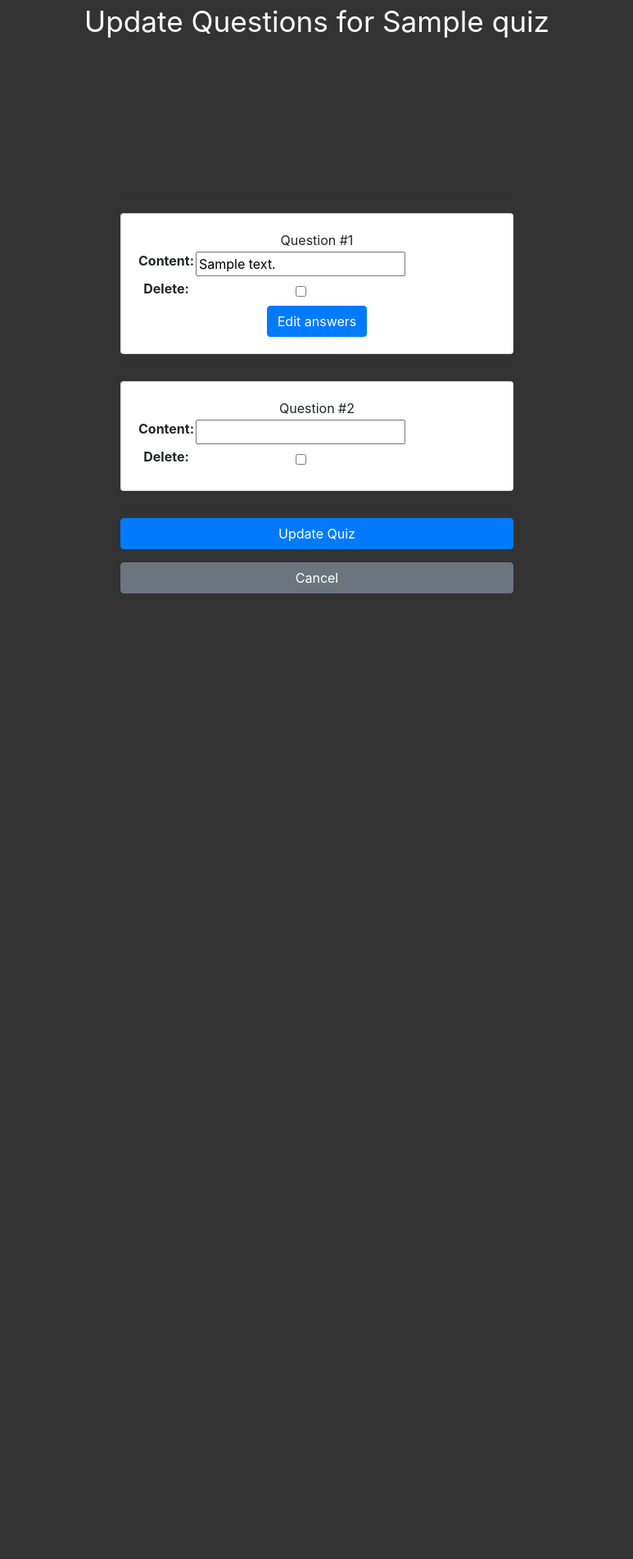
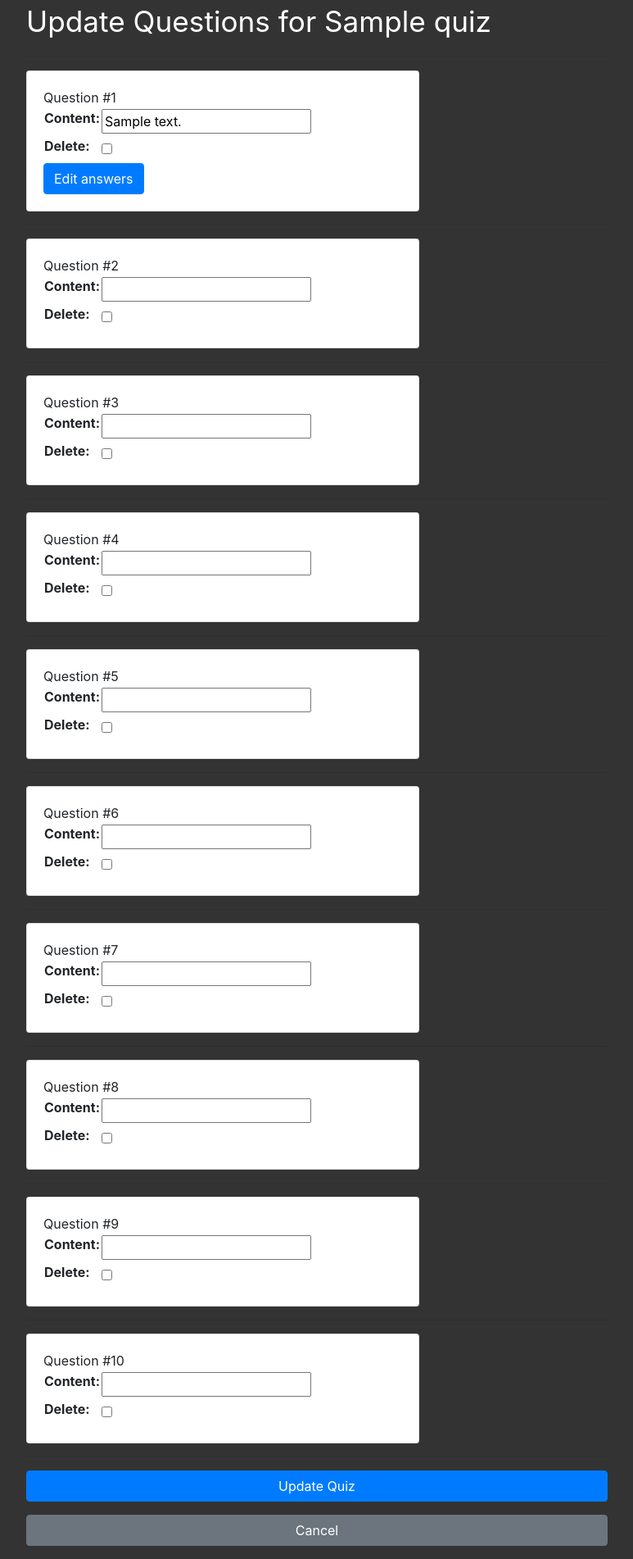
Before and after one commit to Camillus83/QuizApp, a Django app: page /quiz/edit/questions/00000000-0000-0000-0000-000000000001/ in a window 1280 px wide. Shown: the part 56-1958 px from the top of the page at 82% size, without its empty margins (253-1026 px from the left). Before the commit the page ends 780 px from the top, so only its background shows below. Run offline with Django 4.2, Linux system fonts and the light colour scheme; a user stored in the database is signed in; tables that the repository leaves empty hold one stand-in row (values such as "Sample post"); parts of the project's set-up code (start-up, migrations or seed data) failed here and were passed over; some libraries are stand-ins or nearby versions.

Commit message:
work with html templates

```diff
--- a/quiz/forms.py
+++ b/quiz/forms.py
@@ -5,7 +5,7 @@
 
 
 QuizQuestionsFormset = inlineformset_factory(
-    Quiz, Question, fields=("content",), extra=1, can_delete=True
+    Quiz, Question, fields=("content",), extra=9, can_delete=True
 )
 
 QuestionAnswerFormset = inlineformset_factory(
--- a/static/css/base.css
+++ b/static/css/base.css
@@ -83,15 +83,15 @@
     text-align: center;
 }
 
-.quiz_edit {
-    left: 50%;
-    position: absolute;
-    top: 45%;
-    text-align: center;
-    transform: translate(-50%, -15%)
+
+
+.quiz_edit_header {
+    color: #fff;
+    font-size: 2.2rem;
+    line-height: 1.5;
 }
 
-.quiz_edit_header,
+
 .question_answer_edit_header {
     color: #fff;
     font-size: 2.2rem;
--- a/templates/quiz/quiz_questions_edit.html
+++ b/templates/quiz/quiz_questions_edit.html
@@ -3,9 +3,16 @@
 {% block title %}{{quiz.title}} Edit | QuizApp {% endblock title %}
 
 {% block content %}
+<div class="container-fluid">
+    <div class="row">
+        <div class="col-md-8 offset-md-2">
             <div class="quiz_edit_header">
                 <h> Update Questions for {{quiz.title}}</h>
             </div>
+        </div>
+    </div>
+    <div class="row">
+        <div class="col-md-8 offset-md-2">
             <div class="quiz_edit">
                 <form action="" method="post" enctype="multipart/form-data">
                     {% csrf_token %}
@@ -15,6 +22,7 @@
                     {{ form.instance.Quiz.title}}
                     {% for question_form in form.forms %}
                     <hr>
+
                     <div class="card" style="width: 30rem;">
                         <div class="card-body">
                             <h>
@@ -36,8 +44,10 @@
                                 class="btn btn-primary">Edit answers</a>
                             {% endif %}
                         </div>
+
                     </div>
                     {% endfor %}
+            </div>
 
             <hr>
             <p>
@@ -47,5 +57,6 @@
 
             </form>
         </div>
-
+    </div>
+</div>
 {% endblock content %}
```
Also changed, not shown: templates/quiz/quiz_detail.html (+6 -3 lines). Lines whose indentation alone changed are shown as unchanged.
